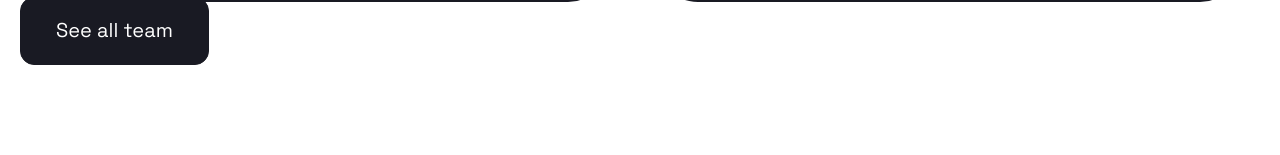
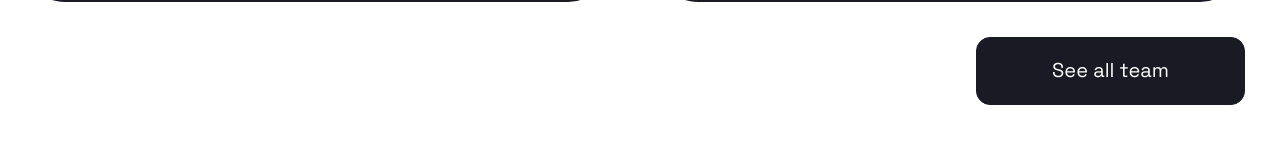
Before and after one commit to zhaslansabyrzhan/positivus, a website: page index.html in a window 1280 px wide. Shown: the part 5421-5576 px from the top of the page. Drawn offline with nearby package versions, Linux system fonts and the light colour scheme; files that its build step writes are made by us from their sources.

Commit message:
feat: add team section responsive styles

```diff
--- a/styles/sections/_index.scss
+++ b/styles/sections/_index.scss
@@ -3,3 +3,4 @@
 @forward 'services';
 @forward 'studies';
 @forward 'process';
+@forward 'team';
--- /dev/null
+++ b/styles/sections/_team.scss
@@ -0,0 +1,16 @@
+@use '../abstracts' as *;
+
+.team {
+  display: flex;
+  flex-direction: column;
+  row-gap: 40px;
+
+  &__button {
+    align-self: end;
+    min-width: 269px;
+
+    @include mobile-s {
+      width: 100%;
+    }
+  }
+}
```
